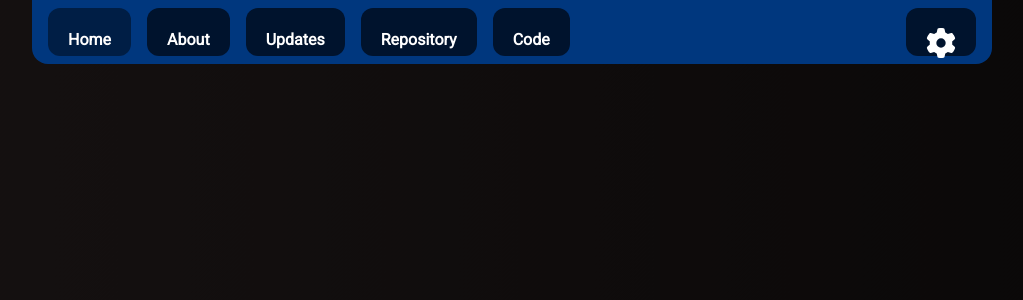
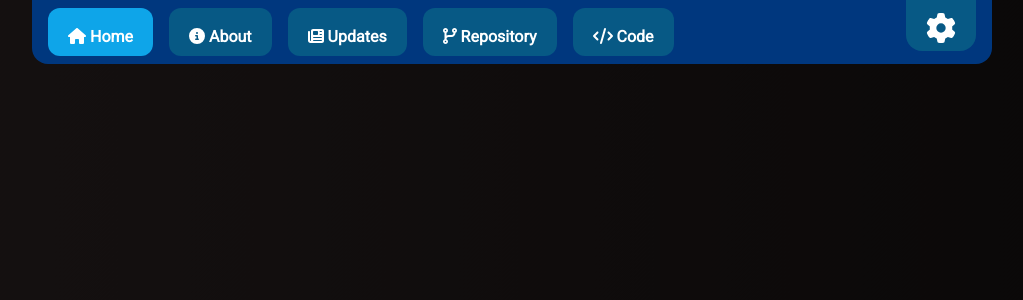
Before and after one commit to maxtyson123/13_DGT_WEBSITE, a Next.js app in the folder website/: page / in a window 1280 px wide. Shown: the top 300 px of the page, without its empty margins (128-1151 px from the left). Built offline with nearby package versions, Linux system fonts and the light colour scheme.

Commit message:
Navbar Finished, Settings Toggle

```diff
--- a/website/package.json
+++ b/website/package.json
@@ -9,6 +9,9 @@
     "lint": "next lint"
   },
   "dependencies": {
+    "@fortawesome/fontawesome-svg-core": "^6.4.0",
+    "@fortawesome/free-solid-svg-icons": "^6.4.0",
+    "@fortawesome/react-fontawesome": "^0.2.0",
     "@types/node": "18.15.11",
     "@types/react": "18.0.33",
     "@types/react-dom": "18.0.11",
--- a/website/src/components/navbar.tsx
+++ b/website/src/components/navbar.tsx
@@ -1,44 +1,64 @@
 import Link from 'next/link';
+import React from "react";
 import {FontAwesomeIcon} from "@fortawesome/react-fontawesome";
-import {faGear} from "@fortawesome/free-solid-svg-icons";
+import {faGear, faHome, faInfoCircle, faNewspaper, faCodeBranch, faCode, faArrowDown} from "@fortawesome/free-solid-svg-icons";
+import Settings from "@/components/settings";
+
 
 export default function Navbar(props: any) {
+    // State variables
+    const [settingsToggle, setSettingsToggle] = React.useState(false);
 
     // Constant variables
     const currentPage = props.currentPage;
     const pageNames = ["Home", "About", "Updates", "Repository", "Code"];
+    const pageIcons = [faHome, faInfoCircle, faNewspaper, faCodeBranch, faCode];
 
     // CSS Styling
     const navBarContainer = "w-full h-16 flex justify-center items-center";
-    const navBarDisplay = "navbar h-16 bg-main-1 w-3/4 rounded-bl-2xl rounded-br-2xl flex justify-between items-center";
-    const navButton = "bg-secondary-1 h-12 rounded-xl text-white font-bold ml-4 p-5 text-center";
-    const navButtonActive = "bg-secondary-3 h-12 rounded-xl text-white font-bold ml-4 p-5 text-center";
-    const navButtonSettings = "bg-secondary-1 h-12 rounded-xl text-white font-bold ml-4 p-5 text-center ml-auto mr-4";
+    const navBarDisplay = "navbar bg-main-1 pt-2 pb-2 w-3/4 rounded-bl-2xl rounded-br-2xl flex justify-between items-center flex-wrap";
+    const navButtonBase = "h-12 rounded-xl text-white font-bold ml-4 p-5 text-center leading-none hover:shadow-lg hover:shadow-cyan-500/50";
+    const navButtonActive = navButtonBase + " bg-sky-500";
+    const navButtonInActive = navButtonBase + " bg-sky-800";
 
-
+    // Show settings function
+    function showSettings() {
+        // Toggle the settings
+        setSettingsToggle(!settingsToggle);
+        console.log(settingsToggle)
+    }
 
     return(
         <>
+
+
             {/* Container that centers the nav bar */}
             <div className={navBarContainer}>
+
 
                 {/* Displays a curved container in the center, holds the links */}
                 <div className={navBarDisplay}>
 
+                    {/* Settings div */}
+                    <Settings enabled={settingsToggle} />
+
                     {/* Loop through the pages  */}
                     {pageNames.map((name) => (
                         /* Create a link for handling the click of the button, if the page is the home page then convert to index */
-                        <Link href={name === "Home" ? "/" : name.toLowerCase()}>
+                        <Link key={name} href={name === "Home" ? "/" : name.toLowerCase()}>
 
                             {/* Create a button for the user to click, if it is the current page then give it active styling*/}
-                            <button className={name === currentPage ? navButtonActive : navButton}>
-                                {name}
+                            <button className={name === currentPage ? navButtonActive : navButtonInActive}>
+                                <FontAwesomeIcon className={"inline"} icon={pageIcons[pageNames.indexOf(name)]}/>
+                                <p className={"inline"}> {name}</p>
                             </button>
                         </Link>
                     ))}
 
                     {/* Settings button */}
-                    <button className={navButtonSettings}><FontAwesomeIcon icon={faGear}  style={{ fontSize: 30}}/></button>
+                    <button onClick={showSettings} className={"bg-sky-800 rounded-bl-2xl rounded-br-2xl text-white p-5 leading-3 hover:shadow-lg hover:shadow-cyan-500/50 ml-auto mr-4 -mt-96 pt-96 pb-2"}>
+                        <FontAwesomeIcon className={settingsToggle ? "rotate-180" : "hover:rotate-90 "} icon={settingsToggle ? faArrowDown : faGear}  style={{ fontSize: 30}}/>
+                    </button>
 
                 </div>
             </div>
--- /dev/null
+++ b/website/src/components/settings.tsx
@@ -0,0 +1,40 @@
+export default function Settings(props: any) {
+    // Constant variables
+    const enabled = props.enabled;
+
+    return(
+        <>
+            {enabled? <div className={"w-full"}>
+
+                <div >
+                    <p>Settings</p>
+                    <p>Settings</p>
+                    <p>Settings</p>
+                    <p>Settings</p>
+                    <p>Settings</p>
+                    <p>Settings</p>
+                    <p>Settings</p>
+                    <p>Settings</p>
+                    <p>Settings</p>
+                    <p>Settings</p>
+                    <p>Settings</p>
+                    <p>Settings</p>
+                    <p>Settings</p>
+                    <p>Settings</p>
+                    <p>Settings</p>
+                    <p>Settings</p>
+                    <p>Settings</p>
+                    <p>Settings</p>
+                    <p>Settings</p>
+                    <p>Settings</p>
+                    <p>Settings</p>
+                    <p>Settings</p>
+                    <p>Settings</p>
+                </div>
+
+            </div> : null}
+
+        </>
+    );
+
+}
--- a/website/src/styles/globals.css
+++ b/website/src/styles/globals.css
@@ -34,10 +34,19 @@
 
 }
 
+* {
+    -webkit-transition: all 0.5s ease-in-out;
+    -moz-transition: all 0.5s ease-in-out;
+    -o-transition: all 0.5s ease-in-out;
+    transition: all 0.5s ease-in-out;
+}
+
 body{
     color: var(--main-text);
     background: linear-gradient(270deg, var(--main-bg), var(--main-bg-secondary));
     background-size: 400% 400%;
+
+    transition-duration: 1s;
 
     -webkit-animation: BackgroundGradient 25s ease infinite;
     -moz-animation: BackgroundGradient 25s ease infinite;
```
Also changed, not shown: 1 other file (tests, documents, lock files or other folders).
